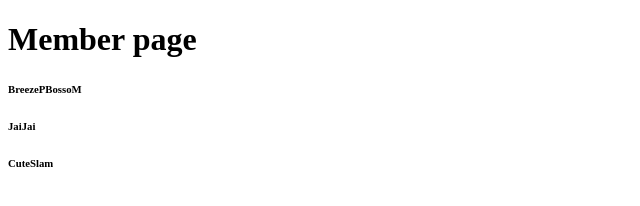
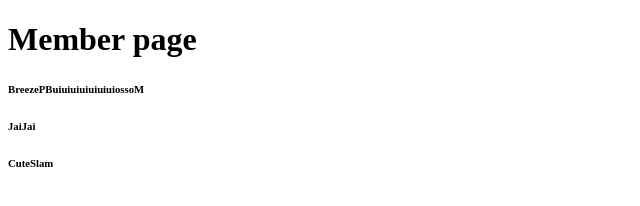
Before and after one commit to BreezeButter/CC14-git-workflow, a plain HTML site: page workflow/Member.html in a window 1280 px wide. Shown: the full height of the page, 0-640 px from the left. Drawn offline with Linux system fonts and the light colour scheme.

Commit message:
Onlyfans

```diff
--- a/workflow/Member.html
+++ b/workflow/Member.html
@@ -7,7 +7,7 @@
   </head>
   <body>
     <h1>Member page</h1>
-    <h6>BreezePBossoM</h6>
+    <h6>BreezePBuiuiuiuiuiuiuiossoM</h6>
     <h6>JaiJai</h6>
     <h6>CuteSlam</h6>
   </body>
```
